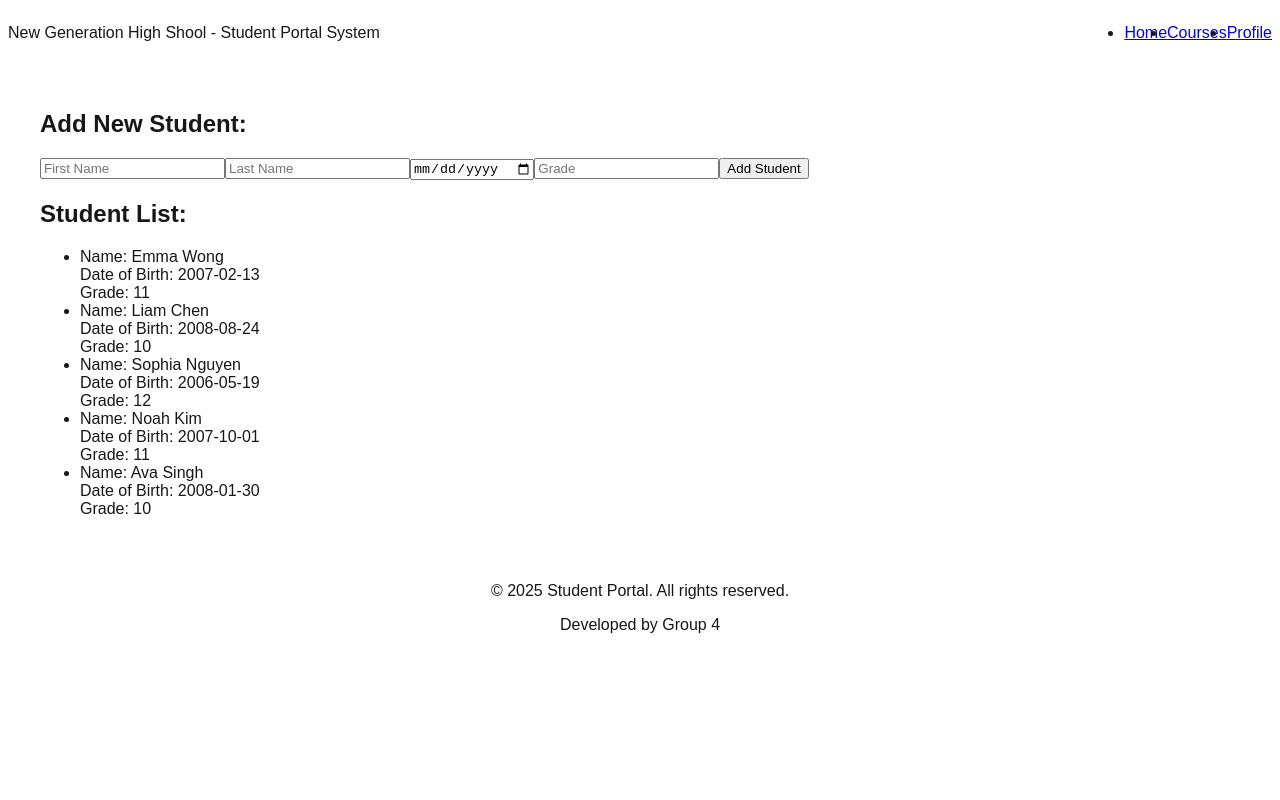
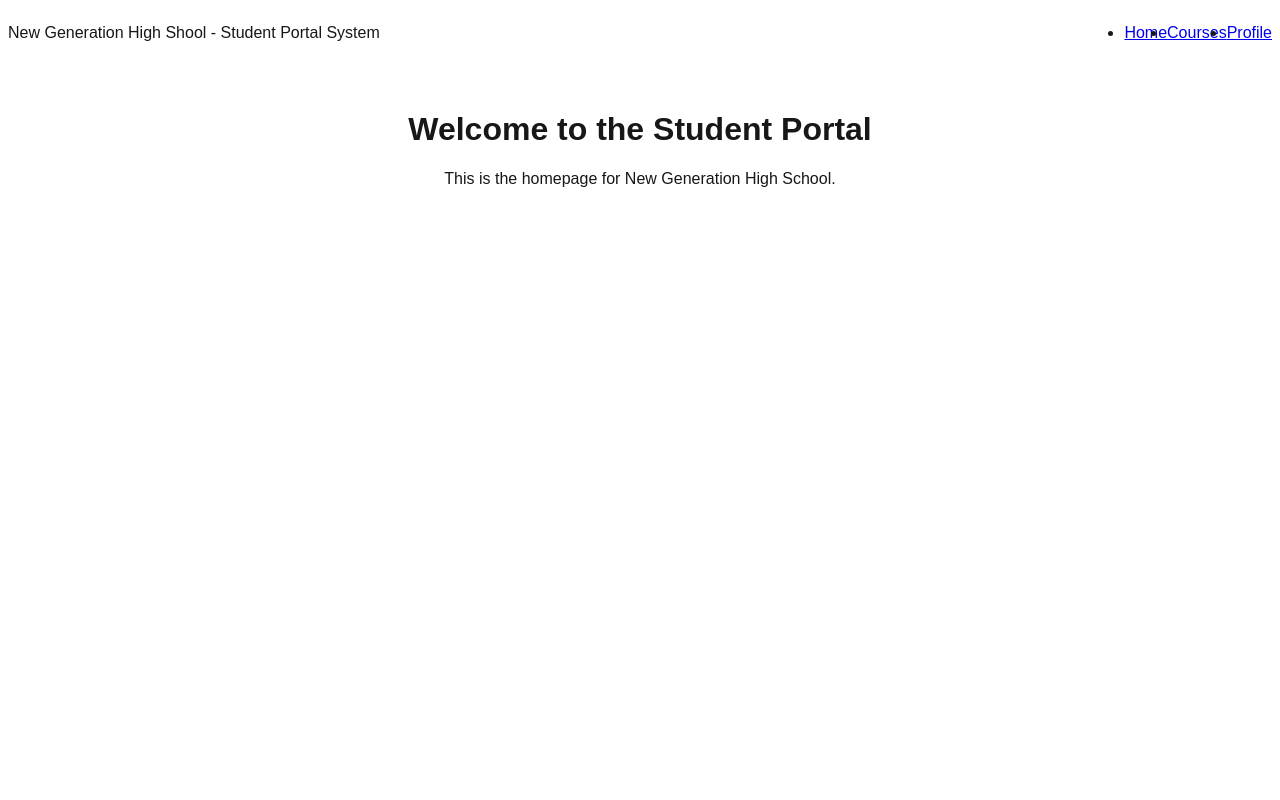
Before and after one commit to jiwonuh/webdev2-assignment2-group4, a Next.js app in the folder student-portal/: page / in a window 1280 px wide. Shown: the top 800 px of the page. Built offline with nearby package versions, Linux system fonts and the light colour scheme.

Commit message:
Update page.js

```diff
--- a/student-portal/app/page.js
+++ b/student-portal/app/page.js
@@ -1,27 +1,18 @@
 'use client';
-import './globals.css';
-import { useEffect, useState } from 'react';
-import StudentList from '../components/StudentList';
-import AddStudentForm from '../components/AddStudentForm';
 
 export default function HomePage() {
-  const [students, setStudents] = useState([]);
-  const basePath = process.env.NEXT_PUBLIC_BASE_PATH || '';
-
-  useEffect(() => {
-    fetch(`${basePath}/data/students.json`)
-      .then((res) => res.json())
-      .then((data) => setStudents(data));
-  }, []);
-
-  const handleAddStudent = (student) => {
-    setStudents((prev) => [...prev, { ...student, id: Date.now() }]);
-  };
-
   return (
-    <div>
-      <AddStudentForm onAdd={handleAddStudent} />
-      <StudentList students={students} />
+    <div className="min-h-screen ">
+      <main className="max-w-3xl mx-auto mt-24 px-6">
+        <div className="bg-white p-10 rounded-lg text-center">
+          <h1 className="text-4xl font-bold mb-4">
+            Welcome to the Student Portal
+          </h1>
+          <p className="text-lg ">
+            This is the homepage for New Generation High School.
+          </p>
+        </div>
+      </main>
     </div>
   );
 }
```
